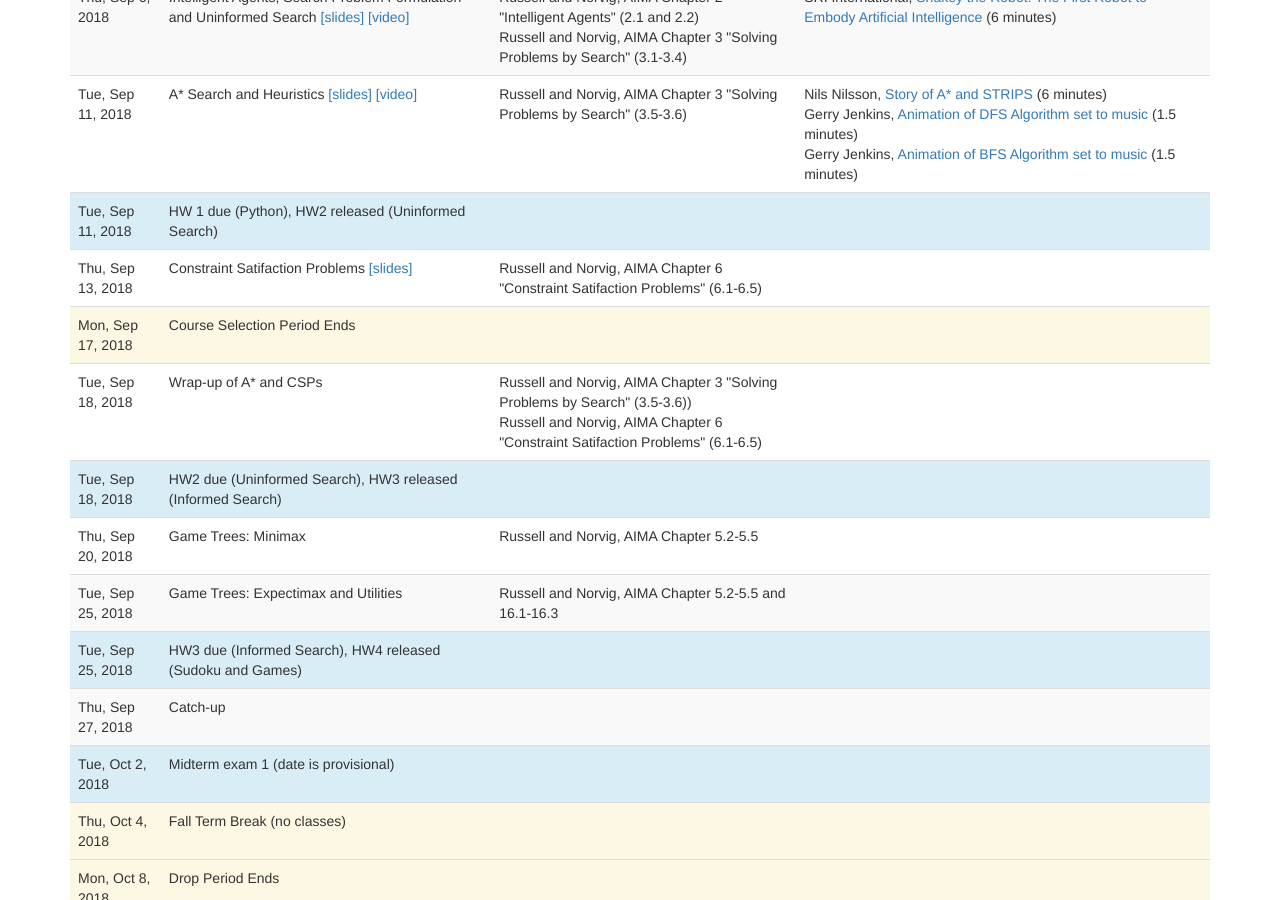
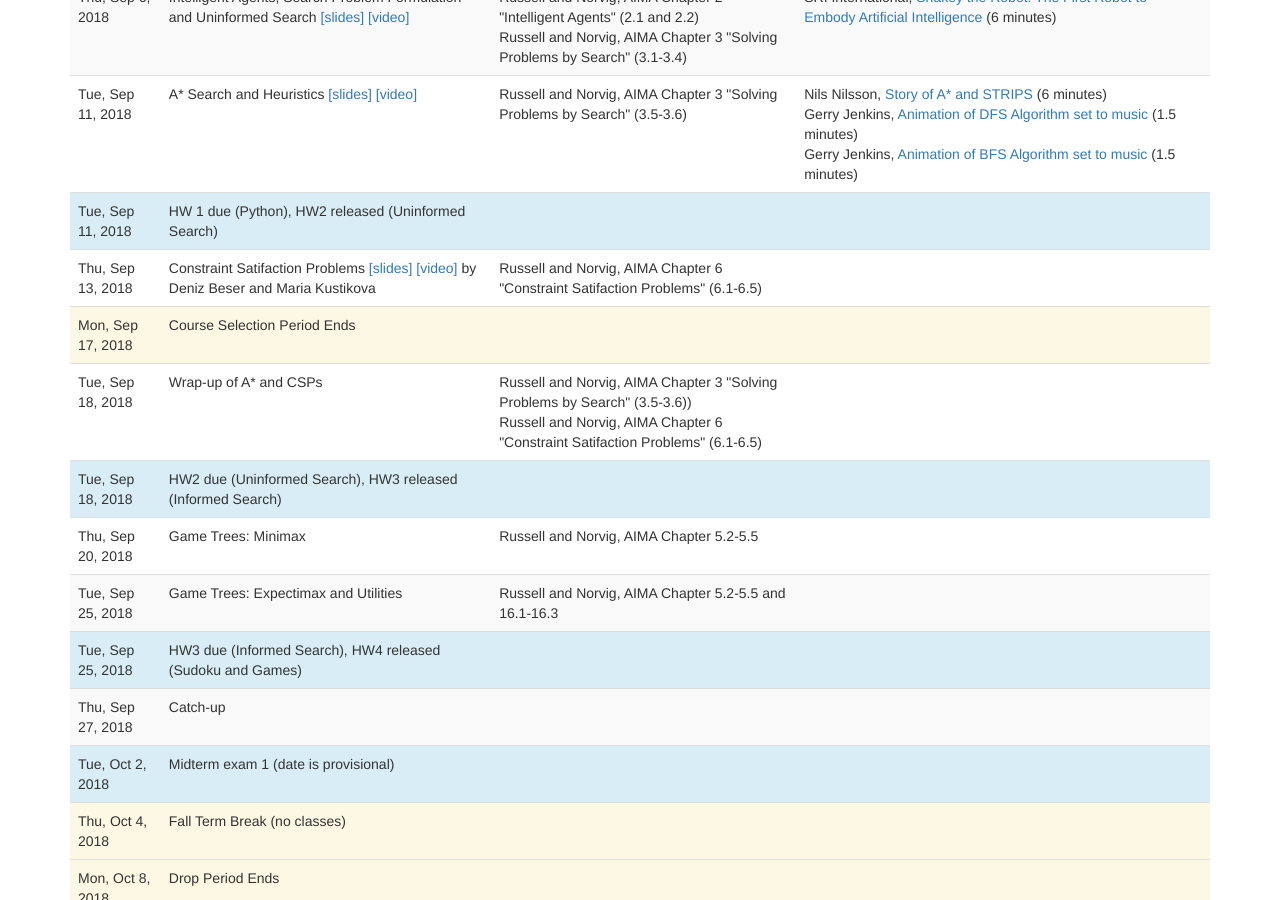
Before and after one commit to artificial-intelligence-class/artificial-intelligence-class.github.io, a Jekyll site: the page built from lectures.md, in a window 1280 px wide and 900 px high, scrolled down 660 px. Built offline with Jekyll 4.4.1, drawn with Linux system fonts in a browser that asks for light colours; nearby versions of some CDN libraries; a script that is not in the unit is left out.

Commit message:
Link to CSP lecture recording

```diff
--- a/_data/lectures.yaml
+++ b/_data/lectures.yaml
@@ -122,6 +122,8 @@
   date: 2018-09-13
   slides: 05-CSPs.pdf
   title:  Constraint Satifaction Problems
+  speaker: Deniz Beser and Maria Kustikova
+  recording: https://upenn.hosted.panopto.com/Panopto/Pages/Viewer.aspx?id=5ab781b9-67bb-49fa-ab36-a9460066d063
   readings:
     -
       title: AIMA Chapter 6 "Constraint Satifaction Problems" (6.1-6.5)
```
